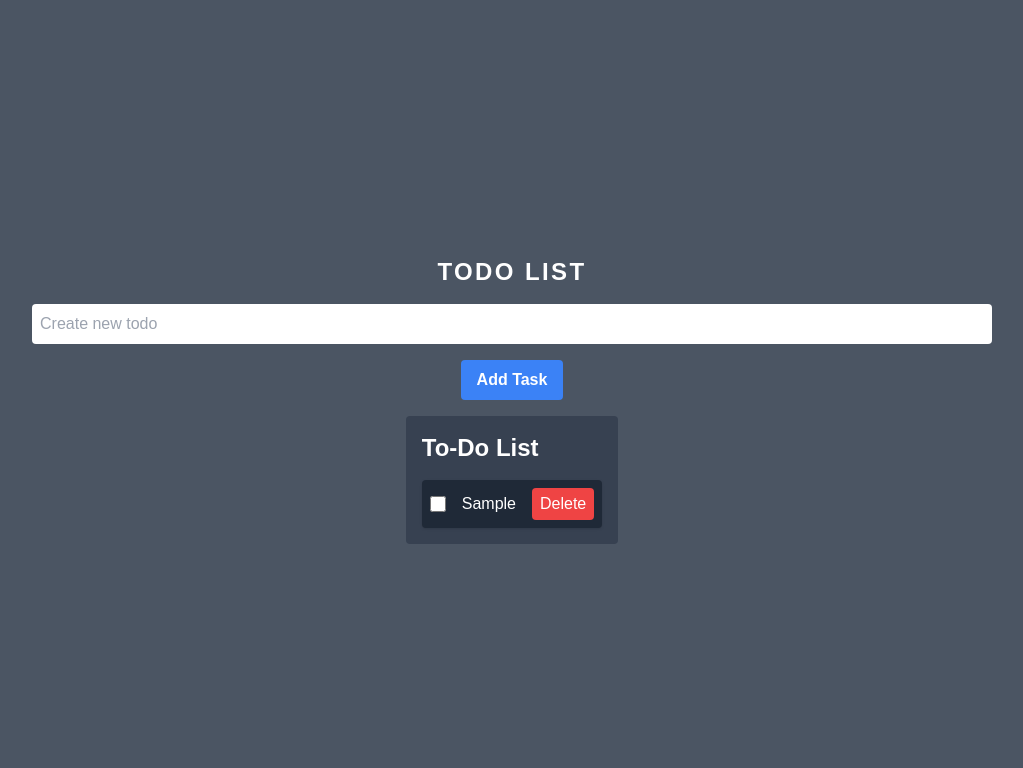
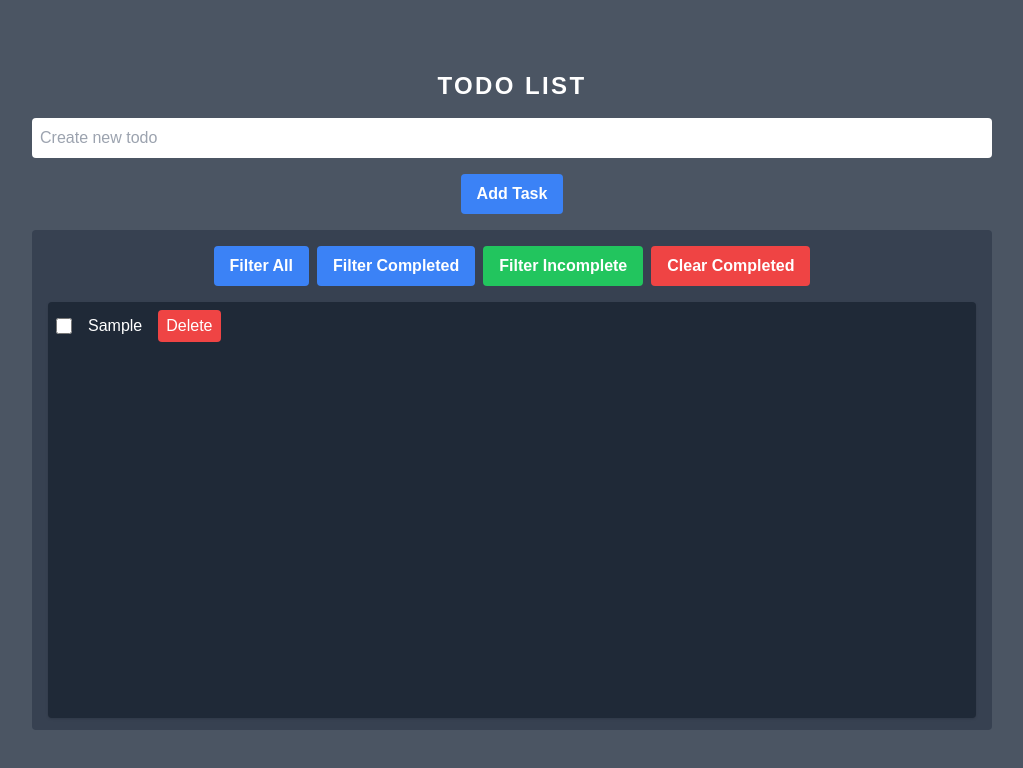
Before and after one commit to Alihanayd/todo-react, a React (Create React App) app: page / in a window 1280 px wide. Both pictures are taken after typing "Sample" into the empty fields and a click on the button "Add Task". Shown: the top 768 px of the page, without its empty margins (128-1151 px from the left). Built offline with nearby package versions, Linux system fonts and the light colour scheme.

Commit message:
update():: filtering buttons

```diff
--- a/src/components/ListContent.js
+++ b/src/components/ListContent.js
@@ -1,34 +1,64 @@
-import React, { useEffect, useState } from "react";
+import React from "react";
 import ListItem from "./ListItem";
-import { useSelector } from "react-redux";
+import { useSelector, useDispatch } from "react-redux";
+import { setFilter, clearCompleted } from "../store/actions/todoActions";
 
 const ListContent = () => {
   const { todos, todoFilter } = useSelector((state) => state.todo);
-  const [list, setList] = useState([]);
-  useEffect(() => {
-    if (todoFilter === "all") {
-      setList(todos);
-      return;
-    }
-    setList(
-      todos.filter((todo) => todo.completed === (todoFilter === "completed"))
-    );
-  }, [todos, todoFilter]);
+  const dispatch = useDispatch();
 
   return (
-    <div>
-      {list.length > 0 && (
-        <div className="bg-gray-700 p-4 rounded">
-          <h2 className="text-2xl font-bold mb-4 text-white">To-Do List</h2>
+    <div className="w-3/4">
+      {todos.length > 0 && (
+        <div className="bg-gray-700 p-4 rounded w-full max-h-[500px]">
+          <div className="flex justify-center space-x-2 mb-4">
+            <button
+              className="bg-blue-500 hover:bg-blue-600 text-white font-bold py-2 px-4 rounded"
+              onClick={() => {
+                dispatch(setFilter("all"));
+              }}
+            >
+              Filter All
+            </button>
+            <button
+              className="bg-blue-500 hover:bg-blue-600 text-white font-bold py-2 px-4 rounded"
+              onClick={() => {
+                dispatch(setFilter("completed"));
+              }}
+            >
+              Filter Completed
+            </button>
+            <button
+              className="bg-green-500 hover:bg-green-600 text-white font-bold py-2 px-4 rounded"
+              onClick={() => {
+                dispatch(setFilter("incompleted"));
+              }}
+            >
+              Filter Incomplete
+            </button>
+            <button
+              className="bg-red-500 hover:bg-red-600 text-white font-bold py-2 px-4 rounded"
+              onClick={() => {
+                dispatch(clearCompleted());
+              }}
+            >
+              Clear Completed
+            </button>
+          </div>
           <ul className="space-y-2">
-            <li className="bg-gray-800 p-2 rounded shadow">
-              {list.map((todo) => (
-                <ListItem
-                  key={todo.id}
-                  todo={todo}
-                  className={todo.completed ? "completed" : ""}
-                />
-              ))}
+            <li className="bg-gray-800 p-2 rounded shadow h-[416px] overflow-auto">
+              {todos.map((todo) => {
+                if (todoFilter === "all") {
+                  return <ListItem key={todo.id} todo={todo} />;
+                }
+                if (todoFilter === "completed" && todo.completed) {
+                  return <ListItem key={todo.id} todo={todo} />;
+                }
+                if (todoFilter === "incompleted" && !todo.completed) {
+                  return <ListItem key={todo.id} todo={todo} />;
+                }
+                return null;
+              })}
             </li>
           </ul>
         </div>
```
